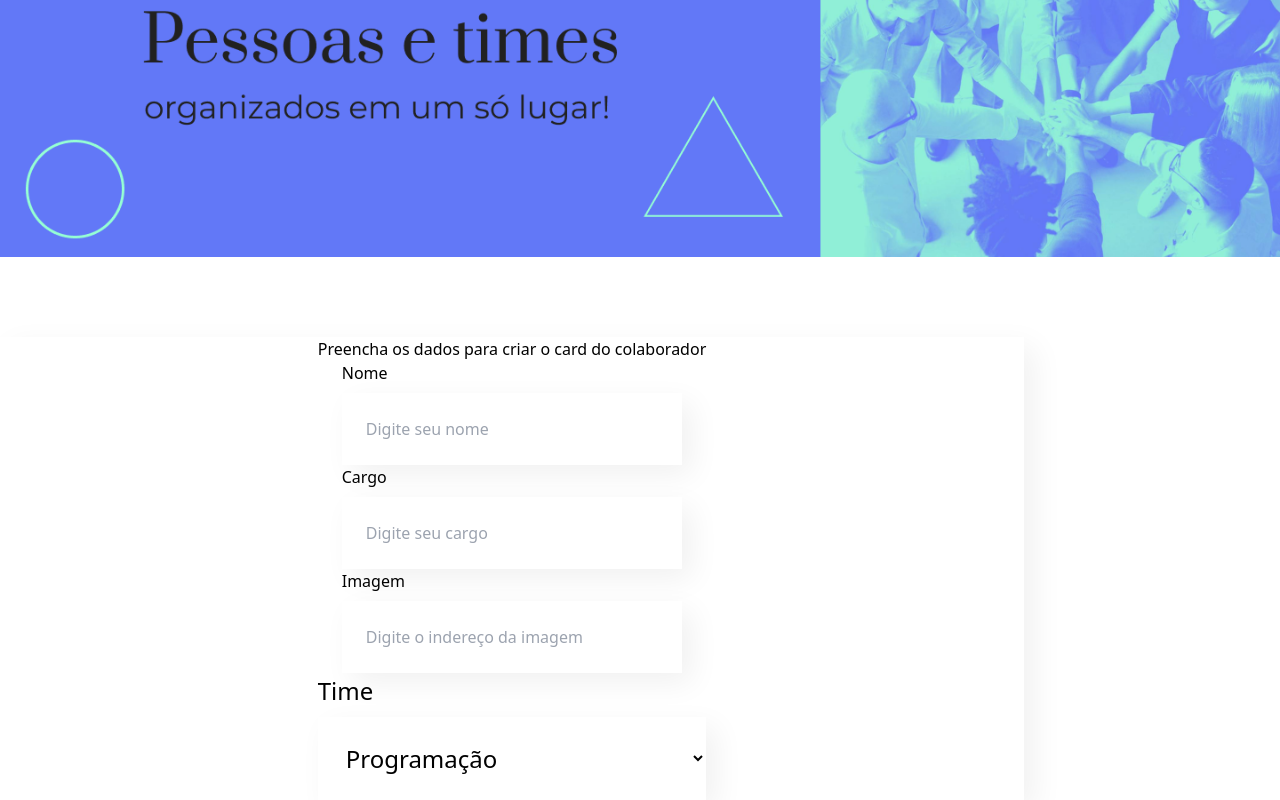
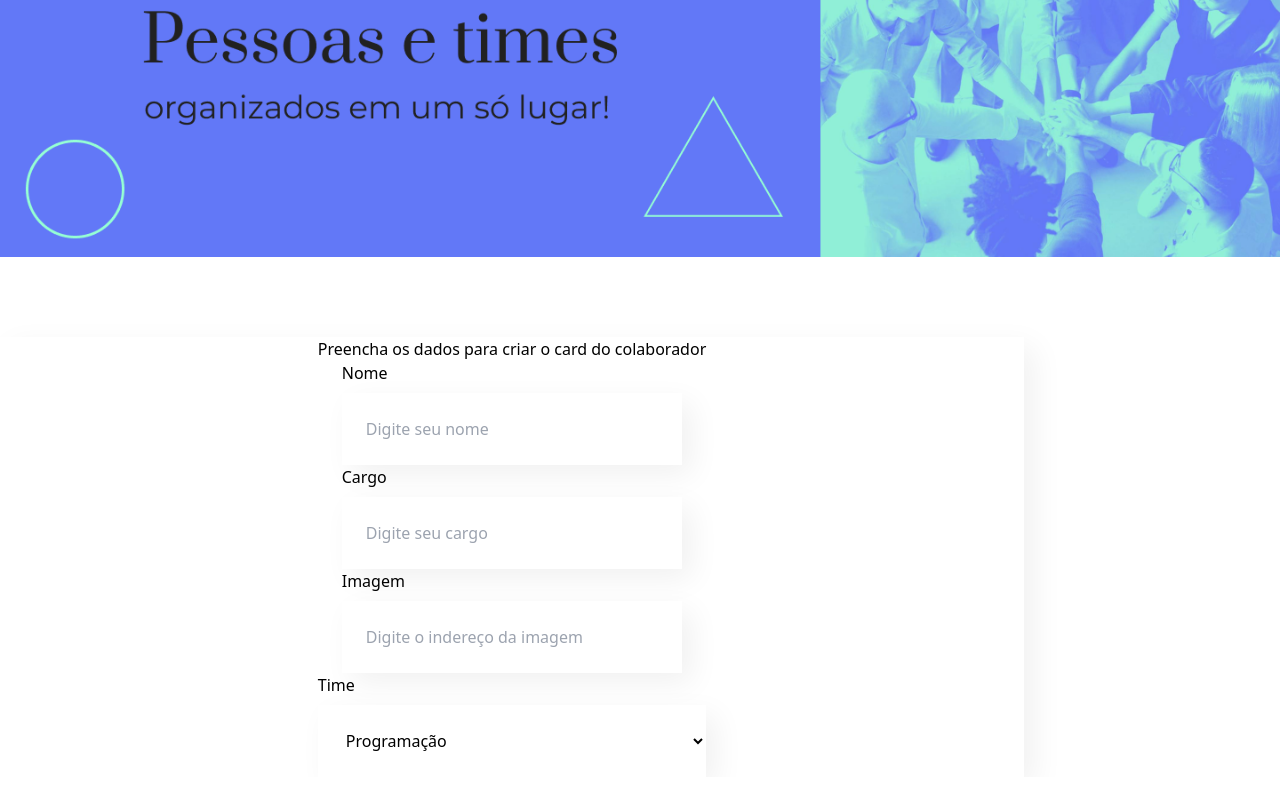
Before and after one commit to rafacandido7/Alura, a React (Create React App) app in the folder ReactJs/organogram/: page / in a window 1280 px wide. Shown: the part 237-1037 px from the top of the page. After the commit the page ends 1014 px from the top, so only its background shows below. Built offline with nearby package versions, Linux system fonts and the light colour scheme.

Commit message:
Converting scss to tailwind on Dropdown component

```diff
--- a/ReactJs/organogram/src/components/Dropdown/index.jsx
+++ b/ReactJs/organogram/src/components/Dropdown/index.jsx
@@ -1,10 +1,8 @@
-import './styles.scss'
-
 const Dropdown = (props) => {
     return (
-        <div className='dropdown'>
-            <label>{props.label}</label>
-            <select>
+        <div className='text-base'>
+            <label className="block mb-2">{props.label}</label>
+            <select className=" bg-white shadow-[10px_10px_30px_0_rgba(0,0,0,0.06)] w-full border-none p-6 box-border">
                 {props.item.map(_item => {
                     return <option key={_item}>{_item}</option>
                 })}
--- a/ReactJs/organogram/src/components/Dropdown/styles.scss
+++ b/ReactJs/organogram/src/components/Dropdown/styles.scss
@@ -1,3 +1,4 @@
+/*
 .dropdown label {
     display: block;
     margin-bottom: 8px;
@@ -13,3 +14,4 @@
     padding: 24px;
     box-sizing: border-box;
 }
+*/
```
